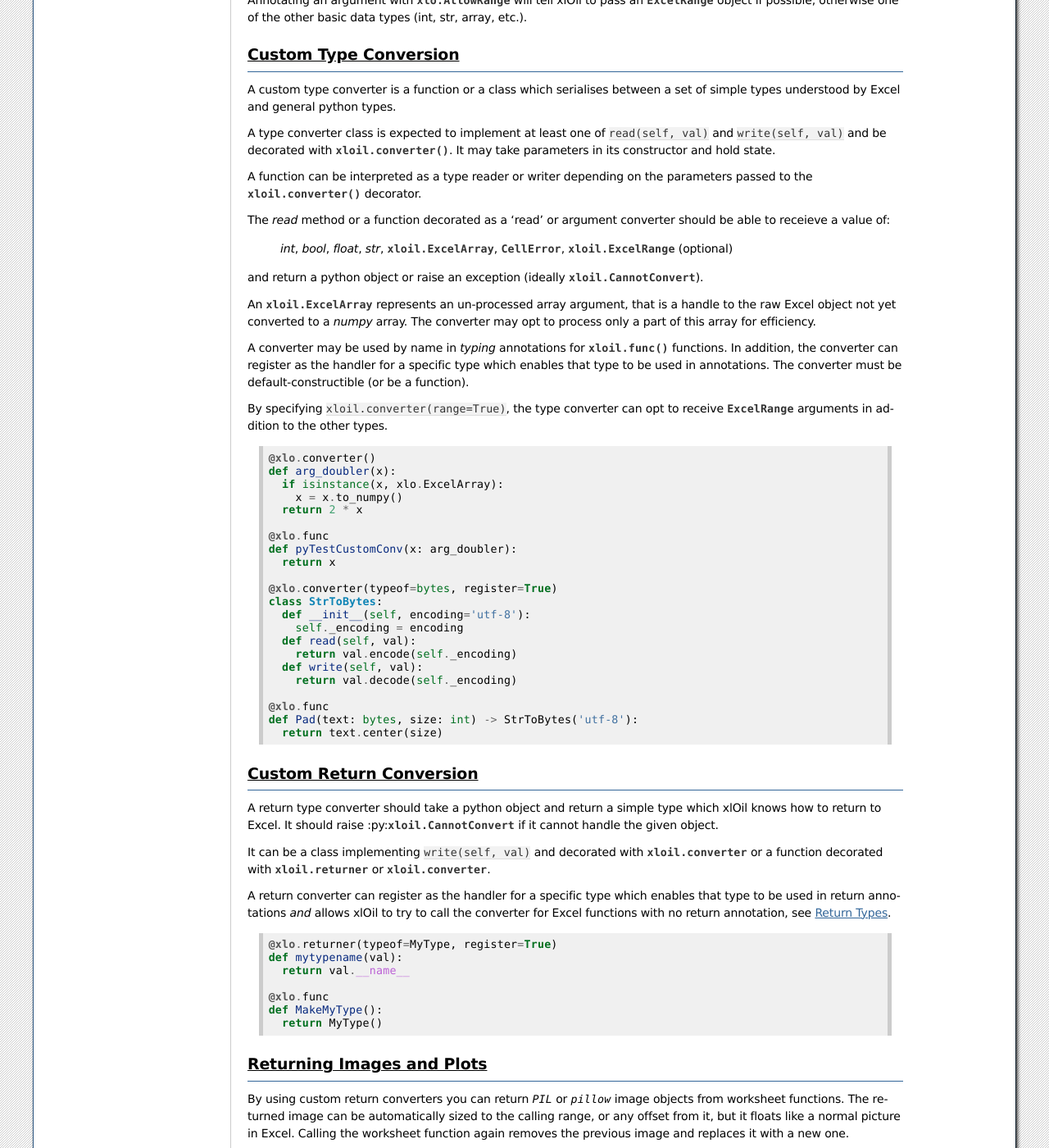
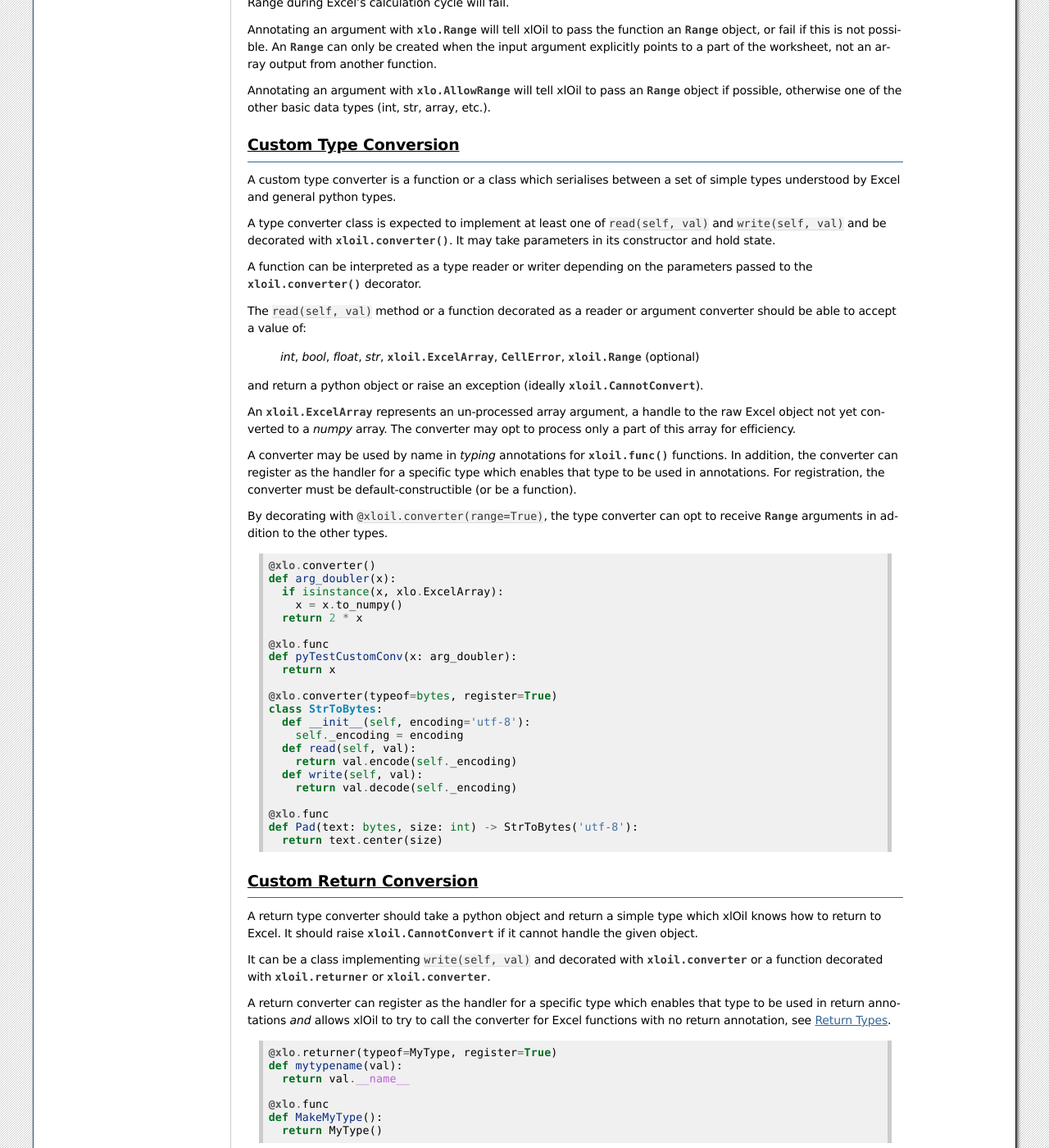
Before and after one commit to cunnane/xloil, a Sphinx documentation site: the page built from docs/source/xlOil_Python/TypeConversion.rst, in a window 1280 px wide and 1400 px high, scrolled down 3645 px. Shown: the whole window at 82% size. Built offline with Sphinx 7.4.7, drawn with Linux system fonts in a browser that asks for light colours; the version number could not be read and is left out; some of the changed text lies outside the part shown.

```diff
--- a/docs/source/xlOil_Cpp/index.rst
+++ b/docs/source/xlOil_Cpp/index.rst
@@ -20,6 +20,7 @@ The xlOil C++ interface has a `doxygen API description <../doxygen/index.html>`_
     CppRtd
     DynamicRegistration
     StaticXLLs
+    COM
 
 
 Quick Tour of the Key Classes
--- a/docs/source/xlOil_Python/TypeConversion.rst
+++ b/docs/source/xlOil_Python/TypeConversion.rst
@@ -106,7 +114,7 @@ If none of these succeeds, the object is placed in the cache, see :ref:`Cached O
       - Use the :py:class:`xloil.Array` annotation rather than ndarray directly
     * - *dict*
       - Outputs a 2-column array of key, value pairs
-    * - tuple
+    * - *tuple*
       - A tuple of tuple-of-tuples produces a 1 or 2 dim array
     * - *datetime.date*
       - See :ref:`Dates`
@@ -228,12 +236,12 @@ A function can only receive range arguments if it is declared as *macro-type*. I
 addition, attempting to write to a Range during Excel's calculation cycle will fail.
 
 Annotating an argument with :py:class:`xlo.Range` will tell xlOil to pass the function an
-:py:class:`ExcelRange` object, or fail if this is not possible.  An :py:class:`ExcelRange`
+:py:class:`Range` object, or fail if this is not possible.  An :py:class:`Range`
 can only be created when the input argument explicitly points to a part of the worksheet, not
 an array output from another function.
 
 Annotating an argument with :py:class:`xlo.AllowRange` will tell xlOil to pass an
-:py:class:`ExcelRange` object if possible, otherwise one of the other basic data types
+:py:class:`Range` object if possible, otherwise one of the other basic data types
 (int, str, array, etc.).
 
 
@@ -250,25 +258,25 @@ It may take parameters in its constructor and hold state.
 A function can be interpreted as a type reader or writer depending on the parameters
 passed to the :py:func:`xloil.converter` decorator.
 
-The *read* method or a function decorated as a 'read' or argument converter should
-be able to receieve a value of:
+The ``read(self, val)`` method or a function decorated as a reader or argument converter
+should be able to accept a value of:
 
     *int*, *bool*, *float*, *str*, :py:class:`xloil.ExcelArray`, :py:class:`CellError`,
-    :py:class:`xloil.ExcelRange` (optional)
+    :py:class:`xloil.Range` (optional)
 
 and return a python object or raise an exception (ideally :py:class:`xloil.CannotConvert`).
 
-An :py:class:`xloil.ExcelArray` represents an un-processed array argument, that is a
+An :py:class:`xloil.ExcelArray` represents an un-processed array argument, a
 handle to the raw Excel object not yet converted to a *numpy* array.  The converter
 may opt to process only a part of this array for efficiency.
 
 A converter may be used by name in *typing* annotations for :py:func:`xloil.func`
 functions.  In addition, the converter can register as the handler for a specific type
-which enables that type to be used in annotations.  The converter must be default-constructible
-(or be a function).
+which enables that type to be used in annotations.  For registration, the converter must
+be default-constructible (or be a function).
 
-By specifying ``xloil.converter(range=True)``, the type converter can opt to
-receive :py:class:`ExcelRange` arguments in addition to the other types.
+By decorating with ``@xloil.converter(range=True)``, the type converter can opt to
+receive :py:class:`Range` arguments in addition to the other types.
 
 
 ::
@@ -300,7 +308,7 @@ Custom Return Conversion
 ------------------------
 
 A return type converter should take a python object and return a simple type
-which xlOil knows how to return to Excel. It should raise :py::class:`xloil.CannotConvert`
+which xlOil knows how to return to Excel. It should raise :py:class:`xloil.CannotConvert`
 if it cannot handle the given object.
 
 It can be a class implementing ``write(self, val)`` and decorated with
@@ -343,7 +351,7 @@ the previous image and replaces it with a new one.
 
 
 Importing ``xloil.pillow`` registers a custom return converter for ``PIL.Image``.
-To gain control over the image size and position, use the :py::class:`xloil.pillow.ReturnImage`
+To gain control over the image size and position, use the :py:class:`xloil.pillow.ReturnImage`
 return annotation.
 
 Similarly a matplotlib figure can be returned directly
@@ -360,6 +368,6 @@ Similarly a matplotlib figure can be returned directly
 
 Importing ``xloil.matplotlib`` registers a custom return converter for
 ``matplotlib.pyplot.Figure``. To gain control over the plot size and position,
-use the :py::class:`xloil.matplotlib.ReturnFigure` return annotation.
+use the :py:class:`xloil.matplotlib.ReturnFigure` return annotation.
 
-Both of these converters use :py::class:`xloil.insert_cell_image`.
+Both of these converters use :py:class:`xloil.insert_cell_image`.
```
Also changed, not shown: other parts of docs/source/xlOil_Python/TypeConversion.rst (+21 -13 lines), docs/source/xlOil_Cpp/COM.rst (added, +32 -0 lines), docs/source/xlOil_Python/GettingStarted.rst (+13 -12 lines), docs/source/xlOil_SQL/index.rst (+4 -3 lines), 2 other files.
